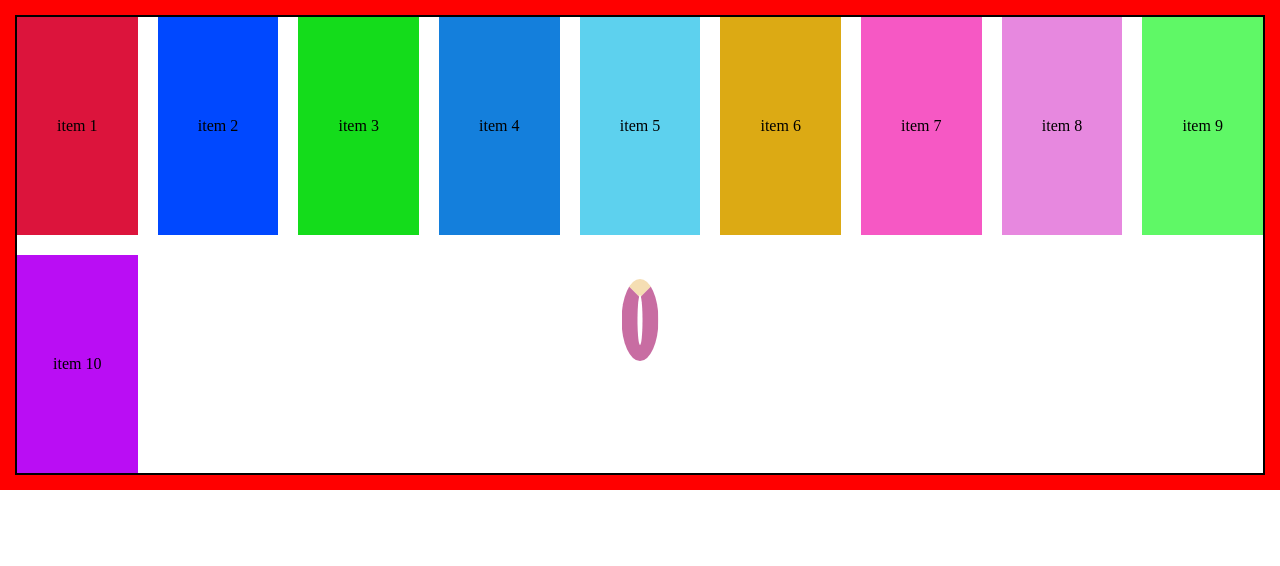
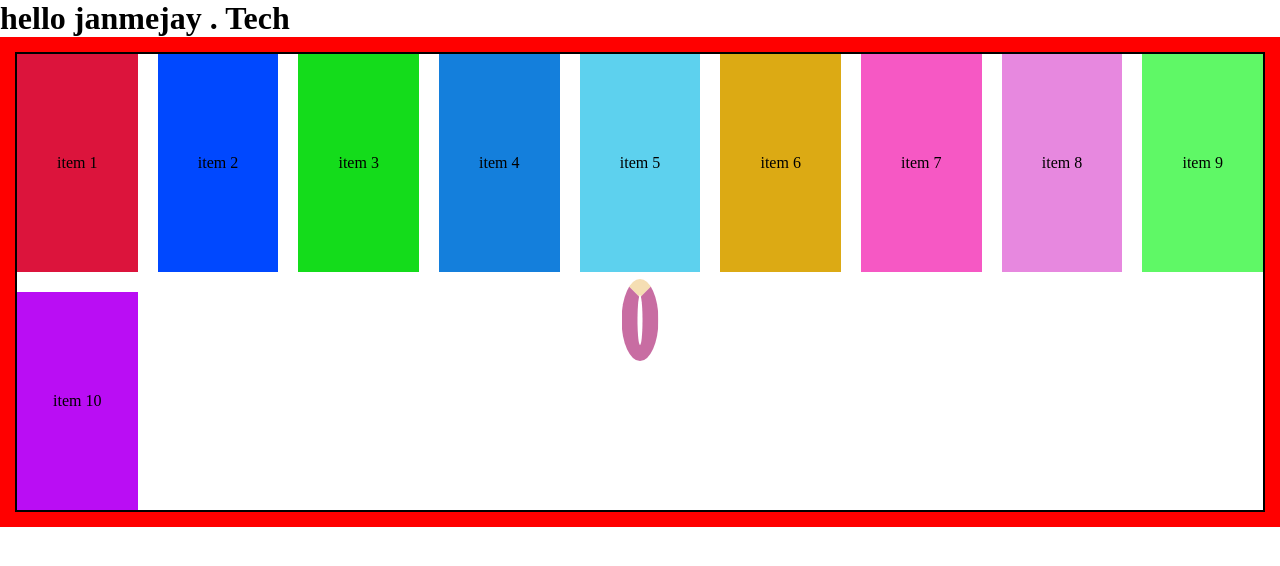
Before and after one commit to JanmejaySocet/techdomain, a plain HTML site: page index.html in a window 1280 px wide. Drawn offline with Linux system fonts and the light colour scheme.

Commit message:
Update index.html

```diff
--- a/index.html
+++ b/index.html
@@ -216,6 +216,7 @@
     </style>
 </head>
 <body>
+	<h1>hello janmejay . Tech</h1>
     <section class="outeritem">
 
          <div class="item">
```
